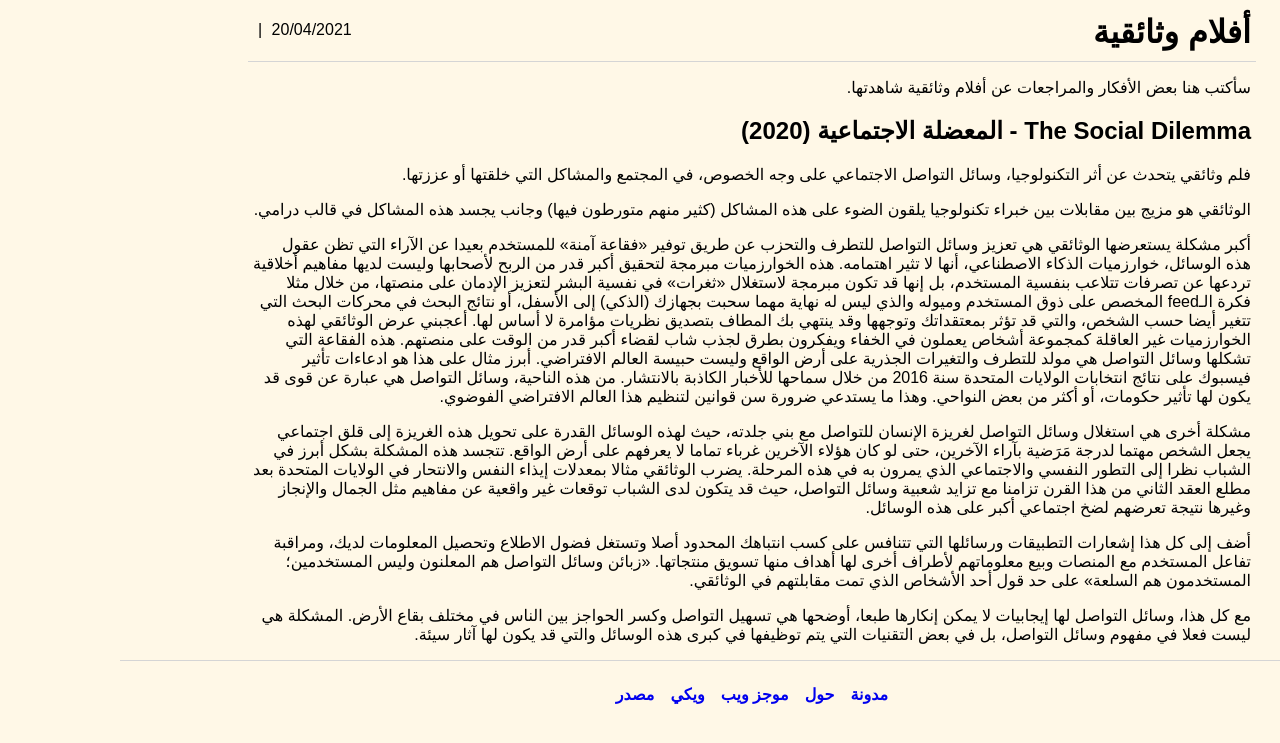
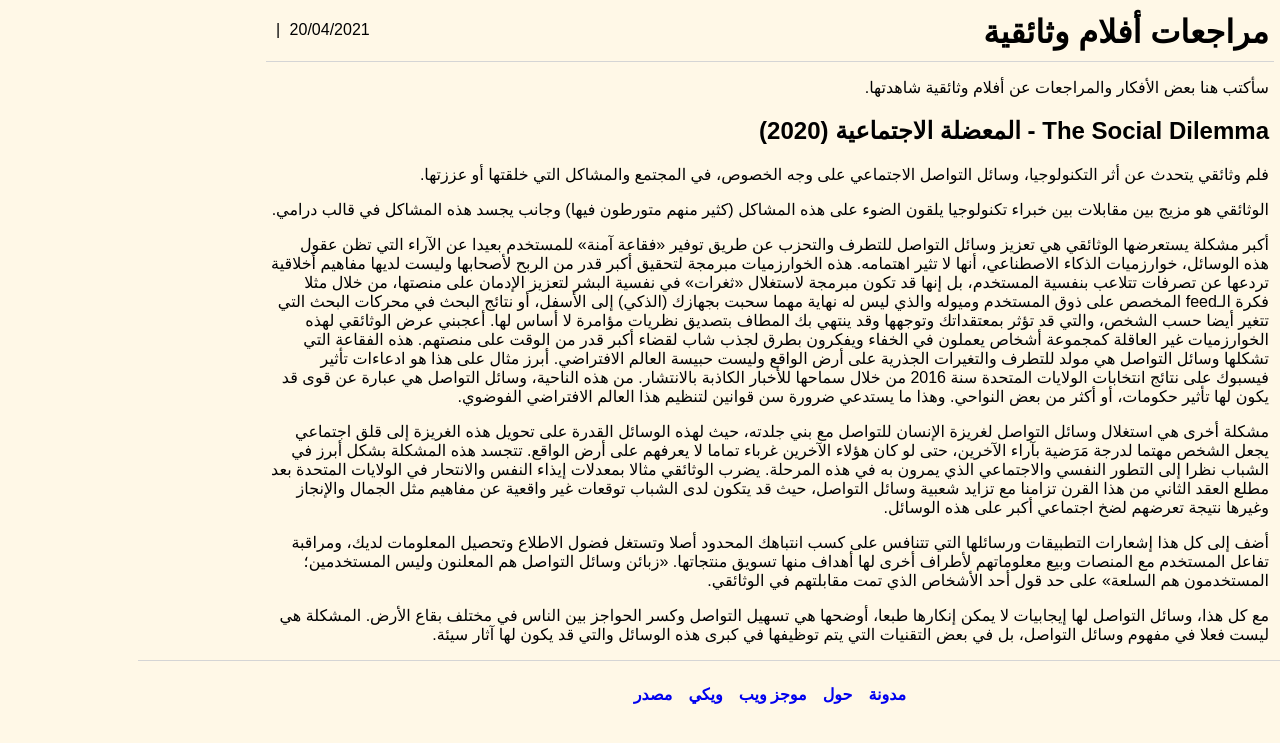
Before and after one commit to abdnh/abdnh.github.io, a Jekyll site: the page built from _posts/2021-04-20-documentaries.md, in a window 1280 px wide. Shown: the top 743 px of the page. Built offline with Jekyll 4.4.1, drawn with Linux system fonts in a browser that asks for light colours.

```diff
--- a/_config.yml
+++ b/_config.yml
@@ -28,4 +28,4 @@ jekyll-archives:
     tag: tag-archive
   permalinks:
     tag: '/tag/:name/'
-    category: '/category/:name/'
+    category: '/:name/'
--- a/_posts/2021-04-20-documentaries.md
+++ b/_posts/2021-04-20-documentaries.md
@@ -1,6 +1,7 @@
 ---
 layout: post
-title: "أفلام وثائقية"
+title: "مراجعات أفلام وثائقية"
+categories: reviews
 uuid: 6f61d2b6-cdaa-4b69-8514-7c3cbfe3bfcb
 ---
 
--- a/books/index.html
+++ /dev/null
@@ -1,4 +0,0 @@
----
-layout: default
-redirect_to: /category/books/
----
```
